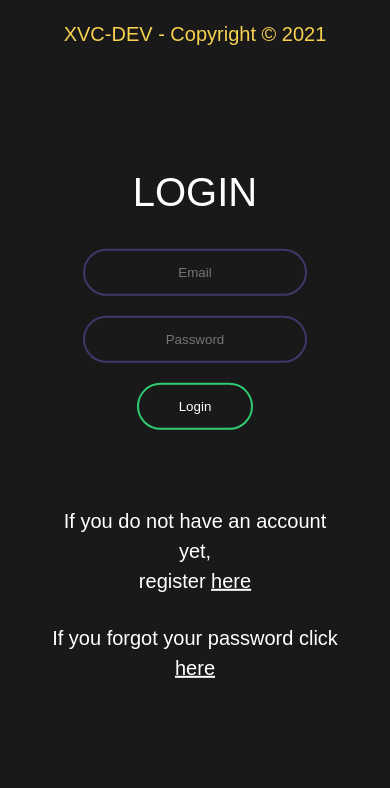
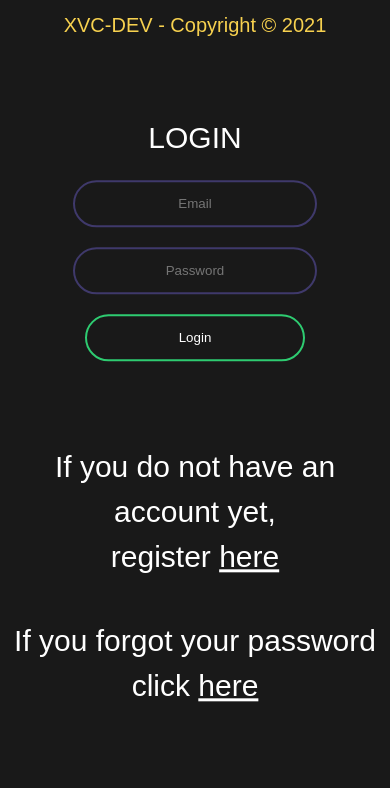
Before and after one commit to Fabznx/XVC-DEV, a PHP site: page /login.html in a window 390 px wide. Shown: the top 788 px of the page. Run offline with PHP 8.4, Linux system fonts and the light colour scheme; some libraries are stand-ins or nearby versions.

Commit message:
response should work now! login!

```diff
--- a/css/login.css
+++ b/css/login.css
@@ -74,6 +74,8 @@
 .box button:hover {
     background: #2ecc71;
 }
+
+
 /*Footer*/
 
 footer {
@@ -87,180 +89,26 @@
     font-size: 20px;
 }
 
-    @media screen and (max-width: 1024px) {
+@media screen and (max-width: 1250px) {
     .box {
-            width: 300px;
-            padding: 40px;
-            position: absolute;
-            top: 40%;
-            left: 50%;
-            transform: translate(-50%, -50%);
         text-align: center;
+        width: 100%;
+    }
+    .box h1,
+    .box h4,
+    .box a {
+        width: 100%;
         font-size: 30px;
     }
-        /*Footer*/
-        footer {
-            color: #F7D14F;
+    .box input[type="text"],
+    .box input[type="email"],
+    .box input[type="password"],
+    .box input[type="text"]:hover,
+    .box input[type="email"]:hover,
+    .box input[type="password"]:hover,
+    .box button,
+    .box button:hover {
+        width: 220px;
         text-align: center;
-            position: absolute;
-            transform: translate(-50%, -50%);
-            top: 2%;
-            left: 50%;
-            width: 100%;
     }
 }
-
-    @media screen and (max-width: 768px) {
-        .box {
-            width: 300px;
-            padding: 40px;
-            position: absolute;
-            top: 40%;
-            left: 50%;
-            transform: translate(-50%, -50%);
-            text-align: center;
-            font-size: 20px;
-        }
-        /*Footer*/
-        footer {
-            color: #F7D14F;
-            text-align: center;
-            position: absolute;
-            transform: translate(-50%, -50%);
-            top: 3%;
-            left: 50%;
-            width: 100%;
-        }
-    }
-
-    @media screen and (max-width: 414px) {
-        .box {
-            width: 300px;
-            padding: 40px;
-            position: absolute;
-            top: 50%;
-            left: 47%;
-            transform: translate(-50%, -50%);
-            text-align: center;
-        }
-        /*Footer*/
-        footer {
-            color: #F7D14F;
-            text-align: center;
-            position: absolute;
-            transform: translate(-50%, -50%);
-            top: 4%;
-            left: 47%;
-            width: 100%;
-        }
-    }
-
-    @media screen and (max-width: 411px) {
-        .box {
-            width: 300px;
-            padding: 40px;
-            position: absolute;
-            top: 50%;
-            left: 47%;
-            transform: translate(-50%, -50%);
-            text-align: center;
-        }
-        /*Footer*/
-        footer {
-            color: #F7D14F;
-            text-align: center;
-            position: absolute;
-            transform: translate(-50%, -50%);
-            top: 4%;
-            left: 47%;
-            width: 100%;
-        }
-    }
-
-    @media screen and (max-width: 411px) {
-        .box {
-            width: 300px;
-            padding: 40px;
-            position: absolute;
-            top: 50%;
-            left: 50%;
-            transform: translate(-50%, -50%);
-            text-align: center;
-        }
-        /*Footer*/
-        footer {
-            color: #F7D14F;
-            text-align: center;
-            position: absolute;
-            transform: translate(-50%, -50%);
-            top: 4%;
-            left: 50%;
-            width: 100%;
-        }
-    }
-
-    @media screen and (max-width: 375px) {
-        .box {
-            width: 300px;
-            padding: 40px;
-            position: absolute;
-            top: 50%;
-            left: 47%;
-            transform: translate(-50%, -50%);
-            text-align: center;
-        }
-        /*Footer*/
-        footer {
-            color: #F7D14F;
-            text-align: center;
-            position: absolute;
-            transform: translate(-50%, -50%);
-            top: 30px;
-            left: 47%;
-            width: 100%;
-        }
-    }
-
-    @media screen and (max-width: 360px) {
-        .box {
-            width: 300px;
-            padding: 40px;
-            position: absolute;
-            top: 50%;
-            left: 50%;
-            transform: translate(-50%, -50%);
-            text-align: center;
-        }
-        /*Footer*/
-        footer {
-            color: #F7D14F;
-            text-align: center;
-            position: absolute;
-            transform: translate(-50%, -50%);
-            top: 4.5%;
-            left: 50%;
-            width: 100%;
-        }
-    }
-
-    @media screen and (max-width: 320px) {
-        .box {
-            width: 300px;
-            padding: 40px;
-            position: absolute;
-            top: 50%;
-            left: 50%;
-            transform: translate(-50%, -50%);
-            text-align: center;
-        }
-        /*Footer*/
-        footer {
-            color: #F7D14F;
-            text-align: center;
-            position: absolute;
-            transform: translate(-50%, -50%);
-            top: 5%;
-            left: 50%;
-            width: 100%;
-        }
-    }
```
Lines whose indentation alone changed are shown as unchanged.
